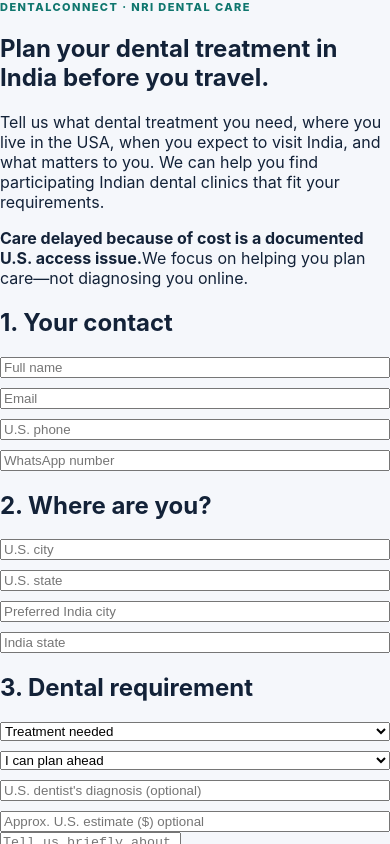
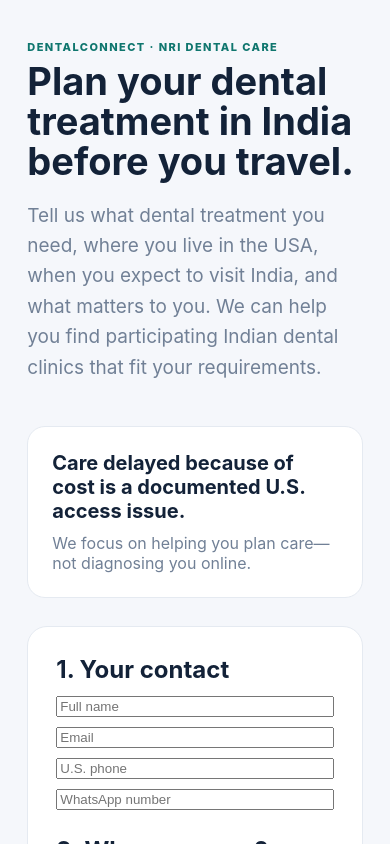
Before and after one commit to Bsuresh70/dentalcare, a Next.js app: page /nri-dental in a window 390 px wide. Shown: the top 844 px of the page. Built offline with nearby package versions, Linux system fonts and the light colour scheme; no server answers.

Commit message:
Style NRI dental care pages

```diff
--- a/app/globals.css
+++ b/app/globals.css
@@ -46,3 +46,5 @@
 .requestFacts{display:flex;gap:16px;flex-wrap:wrap}
 
 .scheduleInputs{display:flex;gap:8px;flex-wrap:wrap}.scheduleInputs input{max-width:180px}
+
+.publicPage{min-height:100vh;background:var(--bg);padding:40px 7%;color:var(--ink)}.publicHero{max-width:1100px;margin:0 auto 28px;display:grid;grid-template-columns:1.5fr .7fr;gap:24px;align-items:stretch}.publicHero h1{font-size:48px;line-height:1.05;margin:8px 0 16px}.lead{font-size:19px;line-height:1.6;color:var(--muted)}.nriProof{border:1px solid var(--line);background:white;border-radius:18px;padding:24px;display:grid;align-content:center;gap:10px}.nriProof strong{font-size:20px}.nriProof span{color:var(--muted)}.publicForm{max-width:1100px;margin:auto;background:white;border:1px solid var(--line);border-radius:20px;padding:28px;display:grid;gap:26px}.publicForm section{display:grid;gap:12px}.publicForm h2{margin:0}.publicForm textarea{min-height:100px}.consentBox{background:#f7faf9;padding:16px;border-radius:12px}.consentBox label{display:flex;gap:10px;align-items:flex-start}.tiny{font-size:12px}@media(max-width:800px){.publicHero{grid-template-columns:1fr}.publicHero h1{font-size:38px}}
```
